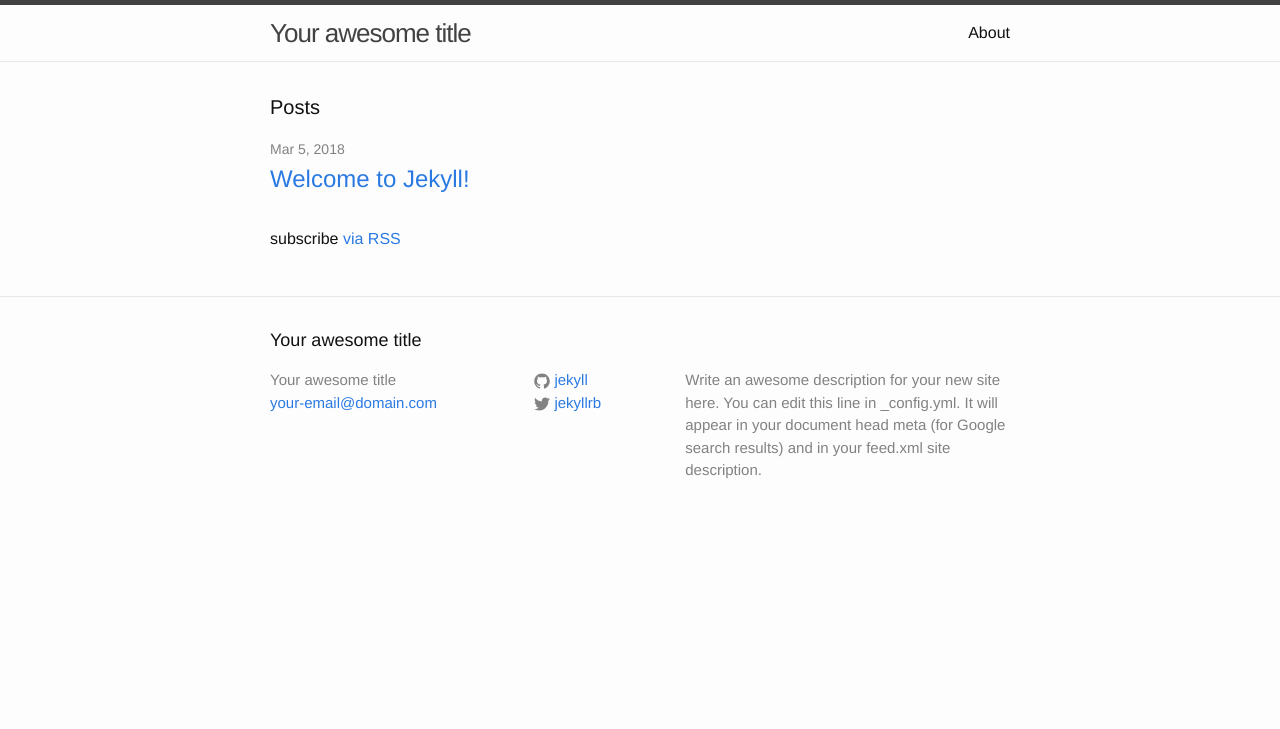
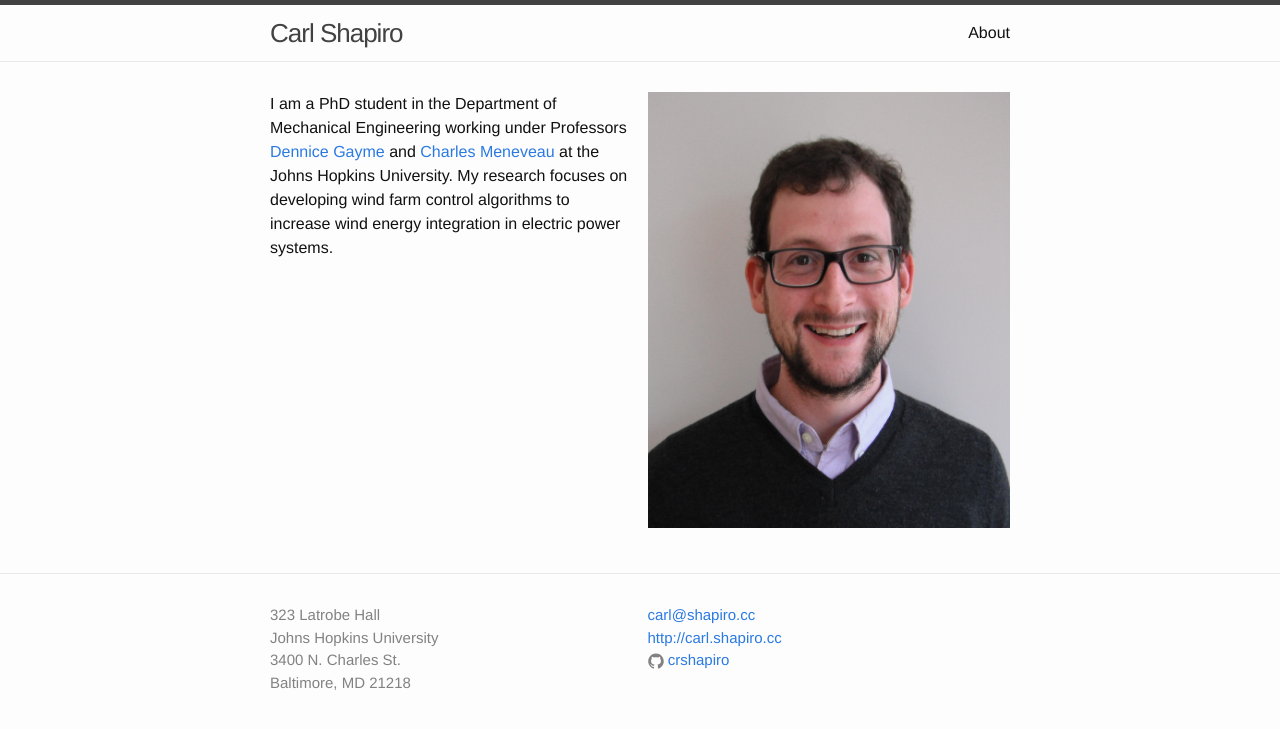
Before and after one commit to crshapiro/crshapiro.github.io, a Jekyll site: the page built from index.md, in a window 1280 px wide. Shown: the top 729 px of the page. Built offline with Jekyll 4.4.1, drawn with Linux system fonts in a browser that asks for light colours.

Commit message:
Home page setup.

```diff
--- a/_config.yml
+++ b/_config.yml
@@ -6,16 +6,20 @@
 # 'jekyll serve'. If you change this file, please restart the server process.
 
 # Site settings
-title: Your awesome title
-email: your-email@domain.com
+title: Carl Shapiro
+email: carl@shapiro.cc
 description: > # this means to ignore newlines until "baseurl:"
   Write an awesome description for your new site here. You can edit this
   line in _config.yml. It will appear in your document head meta (for
   Google search results) and in your feed.xml site description.
-baseurl: "" # the subpath of your site, e.g. /blog
-url: "http://yourdomain.com" # the base hostname & protocol for your site
-twitter_username: jekyllrb
-github_username:  jekyll
+url: "http://carl.shapiro.cc" # the base hostname & protocol for your site
+github_username: crshapiro
+address: 323 Latrobe Hall
+address2: Johns Hopkins University
+address3: 3400 N. Charles St.
+city: Baltimore
+state: MD
+zip: 21218
 
 # Build settings
 markdown: kramdown
--- a/_includes/footer.html
+++ b/_includes/footer.html
@@ -2,18 +2,26 @@
 
   <div class="wrapper">
 
-    <h2 class="footer-heading">{{ site.title }}</h2>
-
     <div class="footer-col-wrapper">
       <div class="footer-col footer-col-1">
         <ul class="contact-list">
-          <li>{{ site.title }}</li>
-          <li><a href="mailto:{{ site.email }}">{{ site.email }}</a></li>
+          {% if site.address %}
+            <li>{{ site.address }}</li>
+            {% if site.address2 %}
+              <li>{{ site.address2 }}</li>
+            {% endif %}
+            {% if site.address3 %}
+              <li>{{ site.address3 }}</li>
+            {% endif %}
+            <li>{{ site.city }}, {{ site.state }} {{ site.zip }}</li>
+          {% endif %}
         </ul>
       </div>
 
       <div class="footer-col footer-col-2">
-        <ul class="social-media-list">
+        <ul class="contact-list">
+          <li><a href="mailto:{{ site.email }}">{{ site.email }}</a></li>
+          <li><a href="mailto:{{ site.url }}">{{ site.url }}</a></li>
           {% if site.github_username %}
           <li>
             {% include icon-github.html username=site.github_username %}
@@ -27,10 +35,6 @@
           {% endif %}
         </ul>
       </div>
-
-      <div class="footer-col footer-col-3">
-        <p>{{ site.description }}</p>
-      </div>
     </div>
 
   </div>
--- /dev/null
+++ b/_layouts/home.html
@@ -0,0 +1,28 @@
+<!DOCTYPE html>
+<html>
+
+  {% include head.html %}
+
+  <body>
+
+    {% include header.html %}
+
+    <div class="page-content">
+      <div class="wrapper">
+        <div class="home-col-wrapper">
+          <div class="home-col home-col-1">
+            {{ content }}
+          </div>
+
+          <div class="home-col home-col-2">
+            <img src="img/headshot.jpg" style="width:392px;height:436px;">
+          </div>
+        </div>
+      </div>
+    </div>
+
+    {% include footer.html %}
+
+  </body>
+
+</html>
--- a/_sass/_layout.scss
+++ b/_sass/_layout.scss
@@ -107,8 +107,7 @@
     margin-bottom: $spacing-unit / 2;
 }
 
-.contact-list,
-.social-media-list {
+.contact-list {
     list-style: none;
     margin-left: 0;
 }
@@ -127,18 +126,13 @@
 }
 
 .footer-col-1 {
-    width: -webkit-calc(35% - (#{$spacing-unit} / 2));
-    width:         calc(35% - (#{$spacing-unit} / 2));
+    width: -webkit-calc(50% - (#{$spacing-unit} / 2));
+    width:         calc(50% - (#{$spacing-unit} / 2));
 }
 
 .footer-col-2 {
-    width: -webkit-calc(20% - (#{$spacing-unit} / 2));
-    width:         calc(20% - (#{$spacing-unit} / 2));
-}
-
-.footer-col-3 {
-    width: -webkit-calc(45% - (#{$spacing-unit} / 2));
-    width:         calc(45% - (#{$spacing-unit} / 2));
+    width: -webkit-calc(50% - (#{$spacing-unit} / 2));
+    width:         calc(50% - (#{$spacing-unit} / 2));
 }
 
 @include media-query($on-laptop) {
@@ -146,11 +140,6 @@
     .footer-col-2 {
         width: -webkit-calc(50% - (#{$spacing-unit} / 2));
         width:         calc(50% - (#{$spacing-unit} / 2));
-    }
-
-    .footer-col-3 {
-        width: -webkit-calc(100% - (#{$spacing-unit} / 2));
-        width:         calc(100% - (#{$spacing-unit} / 2));
     }
 }
 
@@ -161,6 +150,49 @@
         width:         calc(100% - (#{$spacing-unit} / 2));
     }
 }
+
+
+
+/**
+ * Home content
+ */
+
+ .home-col-wrapper {
+     margin-left: -$spacing-unit / 2;
+     @extend %clearfix;
+ }
+
+ .home-col {
+     float: left;
+     margin-bottom: $spacing-unit / 2;
+     padding-left: $spacing-unit / 2;
+ }
+
+ .home-col-1 {
+     width: -webkit-calc(50% - (#{$spacing-unit} / 2));
+     width:         calc(50% - (#{$spacing-unit} / 2));
+ }
+
+ .home-col-2 {
+     width: -webkit-calc(50% - (#{$spacing-unit} / 2));
+     width:         calc(50% - (#{$spacing-unit} / 2));
+ }
+
+ @include media-query($on-laptop) {
+     .home-col-1,
+     .home-col-2 {
+         width: -webkit-calc(50% - (#{$spacing-unit} / 2));
+         width:         calc(50% - (#{$spacing-unit} / 2));
+     }
+ }
+
+ @include media-query($on-palm) {
+     .home-col {
+         float: none;
+         width: -webkit-calc(100% - (#{$spacing-unit} / 2));
+         width:         calc(100% - (#{$spacing-unit} / 2));
+     }
+ }
 
 
 
--- /dev/null
+++ b/index.md
@@ -0,0 +1,8 @@
+---
+layout: home
+---
+I am a PhD student in the Department of Mechanical Engineering working under
+Professors [Dennice Gayme](http://engineering.jhu.edu/gayme/) and
+[Charles Meneveau](http://pages.jh.edu/~cmeneve1/) at the Johns Hopkins
+University. My research focuses on developing wind farm control algorithms to
+increase wind energy integration in electric power systems.
```
Also changed, not shown: README.md, img/headshot.jpg (added).
